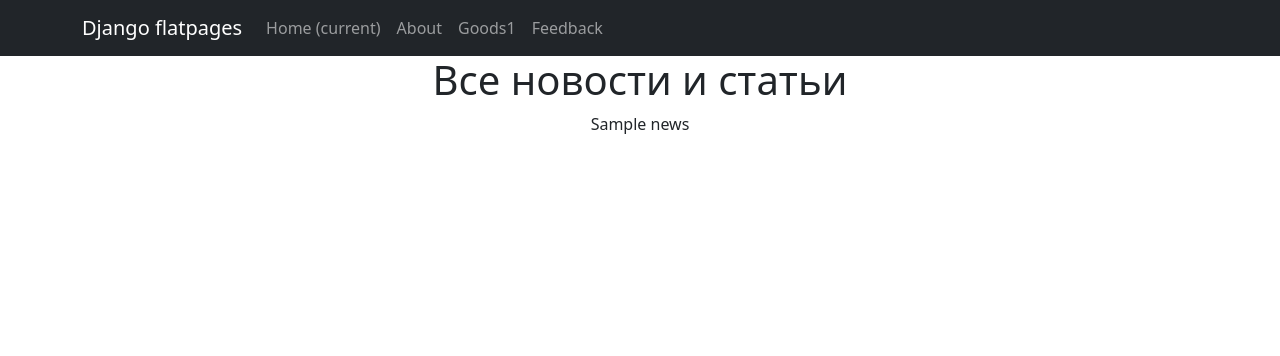
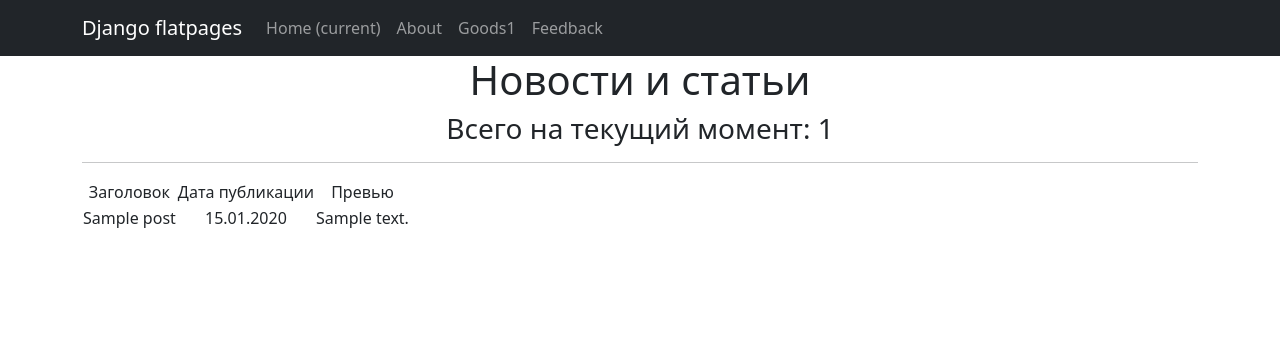
Before and after one commit to Aleksets/SkillFactory-D3.6-Zaplatin, a Django app: template NewsPortal/templates/news.html in a window 1280 px wide. Shown: the top 356 px of the page. Run offline with Django 4.2, Linux system fonts and the light colour scheme; the template is opened without the code that fills it: most values are stand-ins (such as "Sample title", 1, 10 or a date in 2020); some libraries are stand-ins or nearby versions.

Commit message:
Commit #4 (task D3.3)

```diff
--- a/NewsPortal/news/views.py
+++ b/NewsPortal/news/views.py
@@ -8,7 +8,7 @@ class NewsList(ListView):
     # Указываем модель, объекты которой мы будем выводить
     model = Post
     # Поле, которое будет использоваться для сортировки объектов
-    ordering = 'add_date'
+    ordering = '-add_date'
     # Указываем имя шаблона, в котором будут все инструкции о том,
     # как именно пользователю должны быть показаны наши объекты
     template_name = 'news.html'
--- a/NewsPortal/templates/news.html
+++ b/NewsPortal/templates/news.html
@@ -1,13 +1,33 @@
 <!--  наследуемся от шаблона default.html, который мы создавали для flatpages -->
 {% extends 'flatpages/default.html' %}
 
-<!-- Название у нас будет products -->
+<!-- Название у нас будет News -->
 {% block title %}
 News
 {% endblock title %}
 
 <!-- В контенте на странице мы выводим все товары -->
 {% block content %}
-<h1>Все новости и статьи</h1>
-{{ news }}
+   <h1>Новости и статьи</h1>
+   <h3>Всего на текущий момент: {{ news|length }}</h3>
+   <hr>
+   {% if news %}
+       <table>
+           <tr>
+               <td>Заголовок</td>
+               <td>Дата публикации</td>
+               <td>Превью</td>
+           </tr>
+
+           {% for post in news %}
+           <tr>
+               <td>{{ post.title }}</td>
+               <td>{{ post.add_date|date:'d.m.Y' }}</td>
+               <td>{{ post.text|truncatechars:21 }}</td>
+           </tr>
+           {% endfor %}
+       </table>
+   {% else %}
+       <h2>Новостей нет!</h2>
+   {% endif %}
 {% endblock content %}
```
Also changed, not shown: NewsPortal/templates/post.html (+8 -3 lines).
